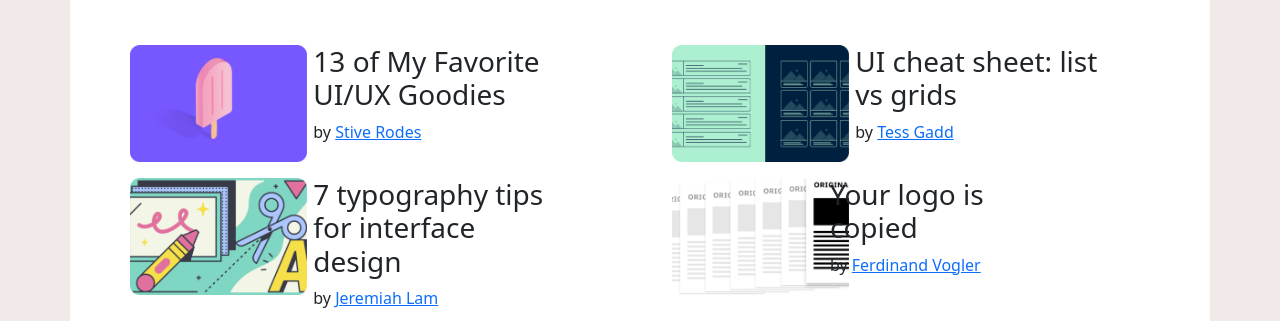
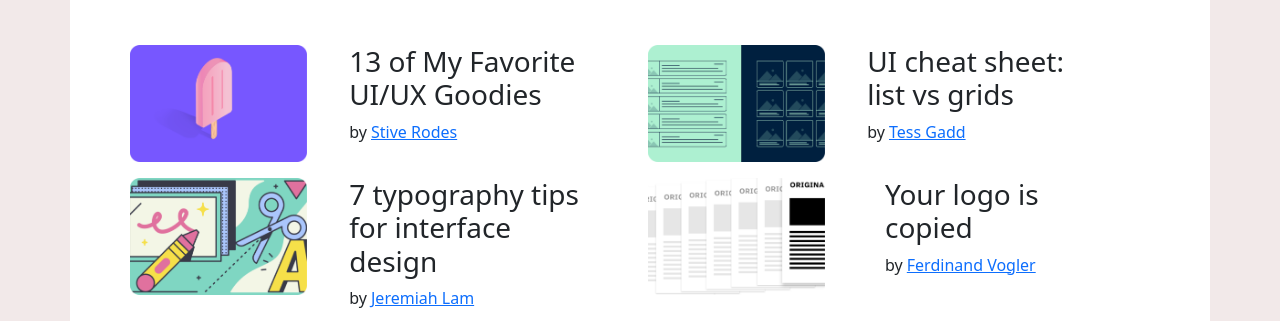
Before and after one commit to mdamirhossainjowel/leader-board-bootstrap, a plain HTML site: page index.html in a window 1280 px wide. Shown: the part 631-952 px from the top of the page. Drawn offline with Linux system fonts and the light colour scheme.

Commit message:
first commit

```diff
--- a/index.html
+++ b/index.html
@@ -94,12 +94,12 @@
          </div>
        </div>
 <hr>
-<div class="ms-5">
+<div class="m-5">
         <h2 class="text-primary my-5">Top Blog</h2>
 <div class="row g-3 pb-5">
   <div class="col-12 col-md-12 col-lg-6 d-flex">
     <div class="row">
-      <div class="col-12 col-md-4">
+      <div class="col-12 col-md-5">
         <img src="images/blogs/blog-1.png" alt="" width="177">
       </div>
       <div class="col-12 col-md-6">
@@ -110,7 +110,7 @@
 </div>
   <div class="col-12 col-md-12 col-lg-6 d-flex">
     <div class="row">
-      <div class="col-12 col-md-4">
+      <div class="col-12 col-md-5">
         <img src="images/blogs/blog-2.png" alt="" width="177">
       </div>
       <div class="col-12 col-md-6">
@@ -121,7 +121,7 @@
 </div>
   <div class="col-12 col-md-12 col-lg-6 d-flex">
     <div class="row">
-      <div class="col-12 col-md-4">
+      <div class="col-12 col-md-5">
         <img src="images/blogs/blog-3.png" alt="" width="177">
       </div>
       <div class="col-12 col-md-6">
@@ -132,7 +132,7 @@
 </div>
   <div class="col-12 col-md-12 col-lg-6 d-flex">
     <div class="row">
-      <div class="col-12 col-md-4">
+      <div class="col-12 col-md-6">
         <img src="images/blogs/blog-4.png" alt="" width="177">
       </div>
       <div class="col-12 col-md-6">
```
